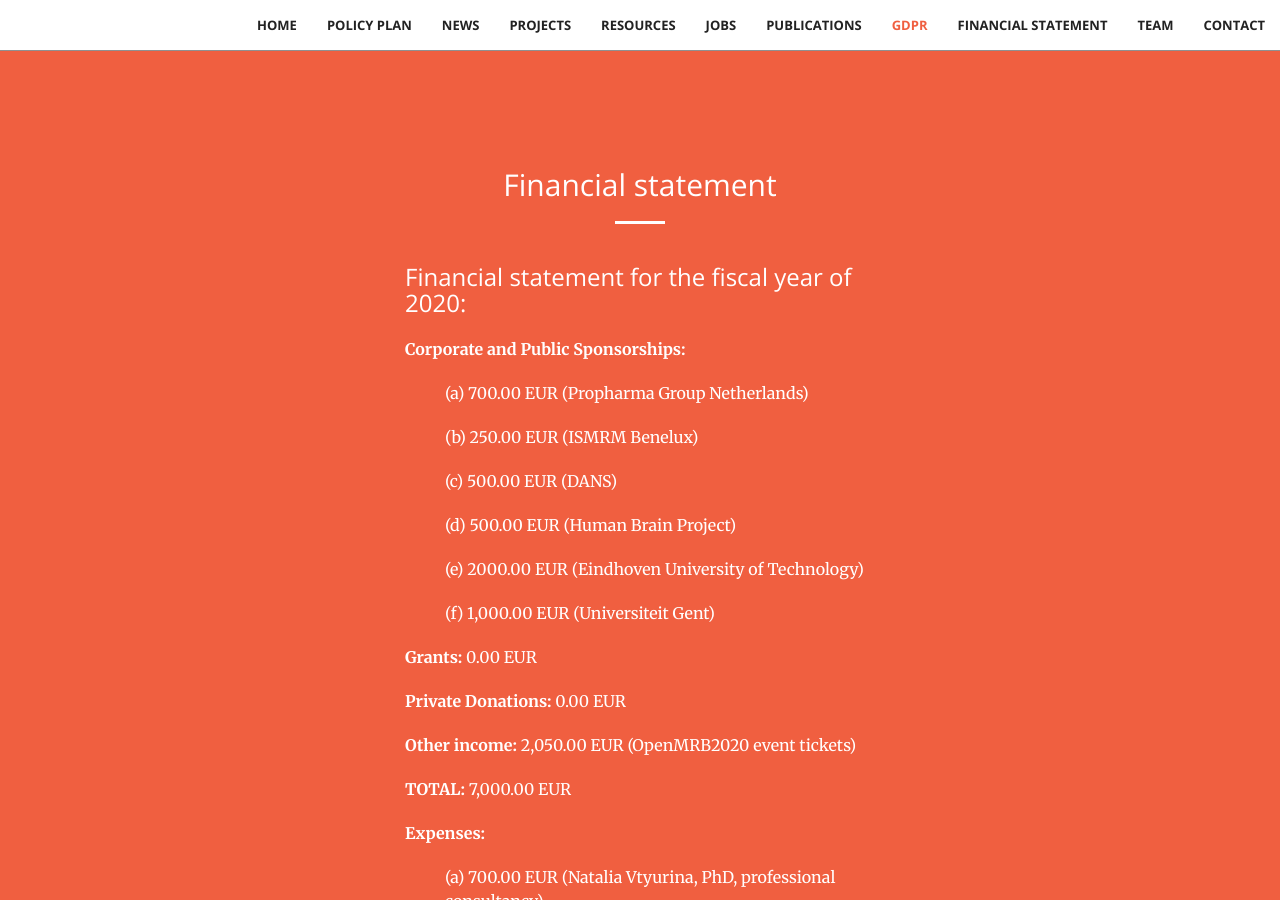
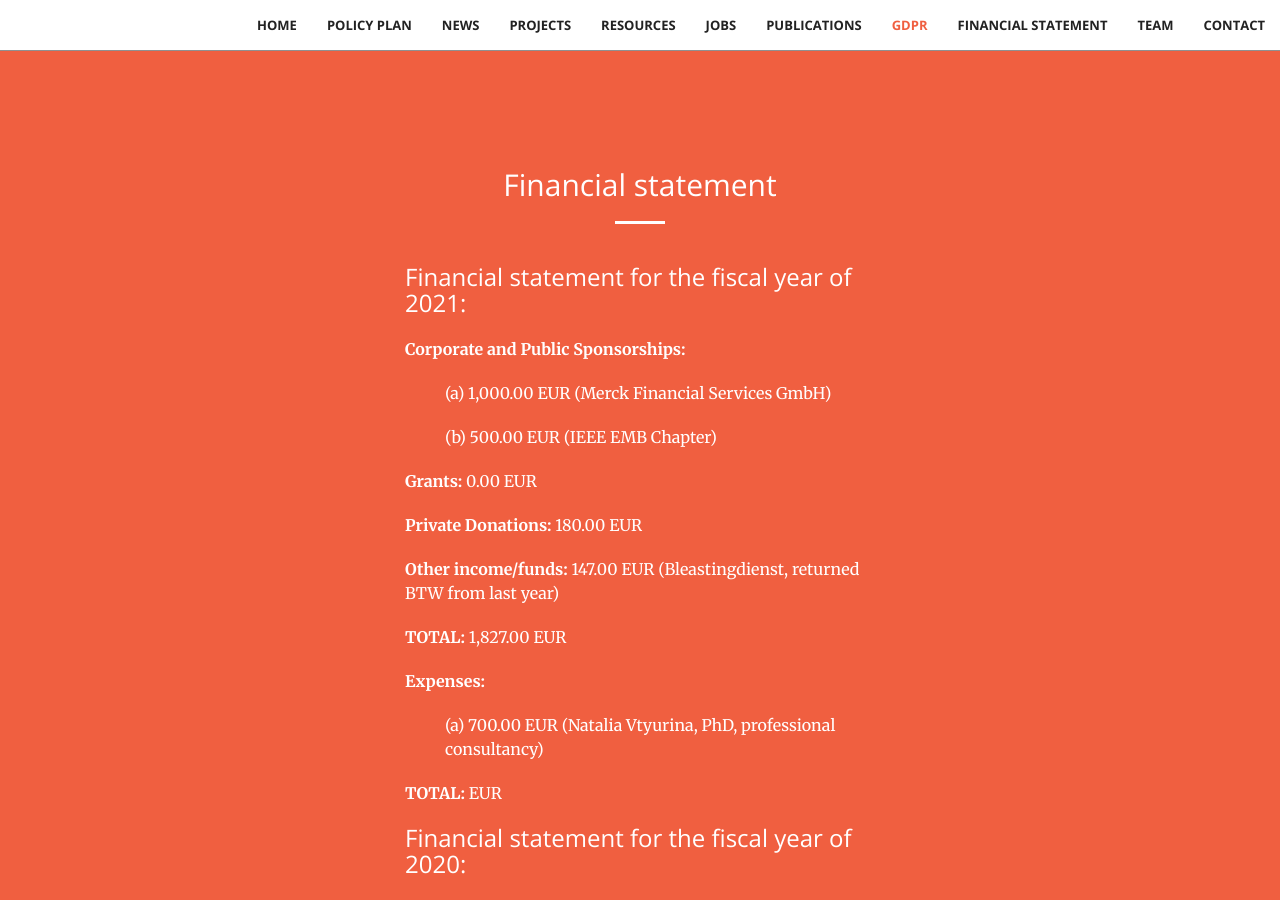
Before and after one commit to stichting-solaris/stichting-solaris.github.io, a Jekyll site: the page built from index.html, in a window 1280 px wide and 900 px high, scrolled down 23991 px. Built offline with Jekyll 4.4.1, drawn with Linux system fonts in a browser that asks for light colours.

Commit message:
Update financial.html

```diff
--- a/_includes/financial.html
+++ b/_includes/financial.html
@@ -13,7 +13,22 @@
 
                     <div class="col-lg-8 col-lg-offset-2 text-left">
 
-
+                    <p><h3>Financial statement for the fiscal year of 2021:</h3></p>
+                    <p></p>
+                    <p><b>Corporate and Public Sponsorships:</b></p>
+                    <p class="tab">(a) 1,000.00 EUR (Merck Financial Services GmbH)</p>
+                    <p class="tab">(b) 500.00 EUR (IEEE EMB Chapter)</p>
+                    <p><b>Grants:</b> 0.00 EUR</p>
+                    <p><b>Private Donations:</b> 180.00 EUR</p>
+                    <p><b>Other income/funds:</b> 147.00 EUR (Bleastingdienst, returned BTW from last year)</p>
+                    <p><b>TOTAL:</b> 1,827.00 EUR
+                    <br>
+                    <p><b>Expenses:</b></p>
+                    <p class="tab">(a) 700.00 EUR (Natalia Vtyurina, PhD, professional consultancy)</p>
+                    <p><b>TOTAL:</b>  EUR
+                    <p></p>
+                    <p></p>
+                    <p></p>
 
                     <p><h3>Financial statement for the fiscal year of 2020:</h3></p>
                     <p></p>
```
